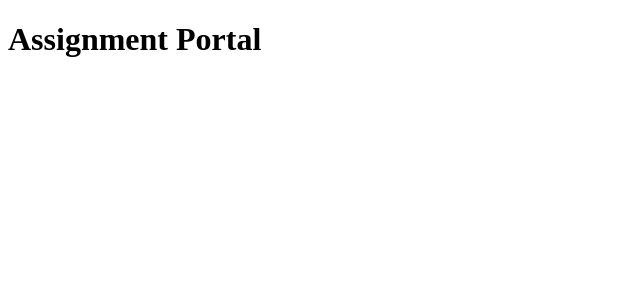
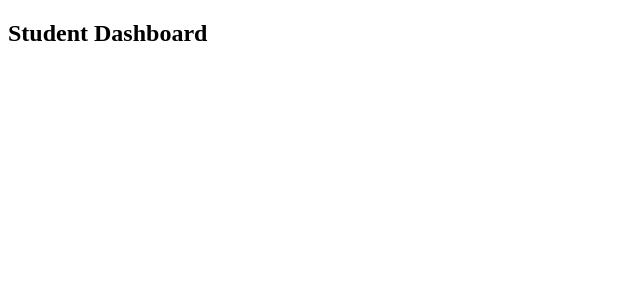
Before and after one commit to Detective19/assignment-portal-frontend, a React (Vite) app: page /student in a window 1280 px wide. Shown: the top 300 px of the page, without its empty margins (0-640 px from the left). Built offline with nearby package versions, Linux system fonts and the light colour scheme.

Commit message:
Setup React Router and basic page structure

```diff
--- a/src/App.jsx
+++ b/src/App.jsx
@@ -1,9 +1,26 @@
+import { BrowserRouter, Routes, Route } from "react-router-dom";
+
+import Login from "./pages/Login";
+import TeacherDashboard from "./pages/TeacherDashboard";
+import StudentDashboard from "./pages/StudentDashboard";
+import Submissions from "./pages/Submissions";
+
 function App() {
   return (
-    <div>
-      <h1>Assignment Portal</h1>
-    </div>
-  )
+    <BrowserRouter>
+      <Routes>
+
+        <Route path="/login" element={<Login />} />
+
+        <Route path="/teacher" element={<TeacherDashboard />} />
+
+        <Route path="/student" element={<StudentDashboard />} />
+
+        <Route path="/teacher/submissions/:assignmentId" element={<Submissions />} />
+
+      </Routes>
+    </BrowserRouter>
+  );
 }
 
-export default App
+export default App;
--- /dev/null
+++ b/src/pages/Login.jsx
@@ -0,0 +1,9 @@
+function Login() {
+  return (
+    <div>
+      <h2>Login Page</h2>
+    </div>
+  );
+}
+
+export default Login;
--- /dev/null
+++ b/src/pages/StudentDashboard.jsx
@@ -0,0 +1,9 @@
+function StudentDashboard() {
+  return (
+    <div>
+      <h2>Student Dashboard</h2>
+    </div>
+  );
+}
+
+export default StudentDashboard;
--- /dev/null
+++ b/src/pages/Submissions.jsx
@@ -0,0 +1,9 @@
+function Submissions() {
+  return (
+    <div>
+      <h2>Submissions Page</h2>
+    </div>
+  );
+}
+
+export default Submissions;
--- /dev/null
+++ b/src/pages/TeacherDashboard.jsx
@@ -0,0 +1,9 @@
+function TeacherDashboard() {
+  return (
+    <div>
+      <h2>Teacher Dashboard</h2>
+    </div>
+  );
+}
+
+export default TeacherDashboard;
```
